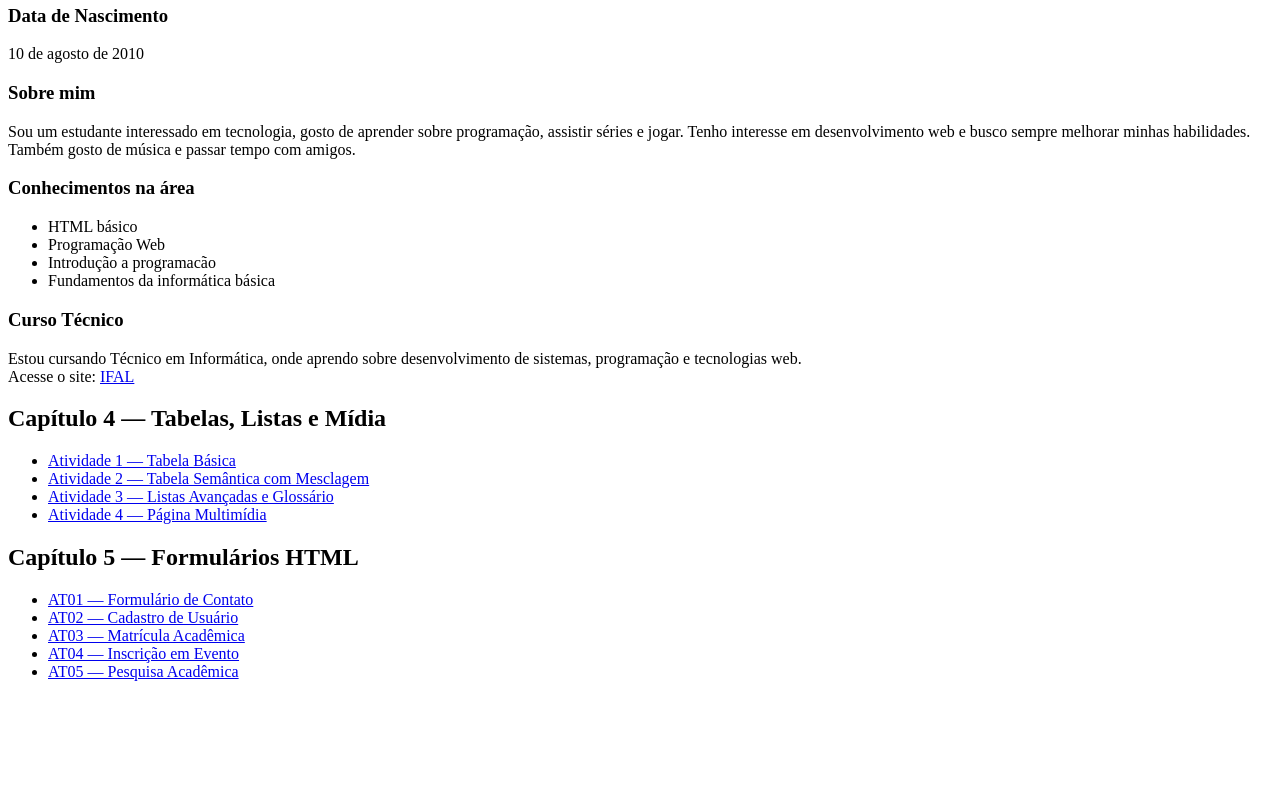
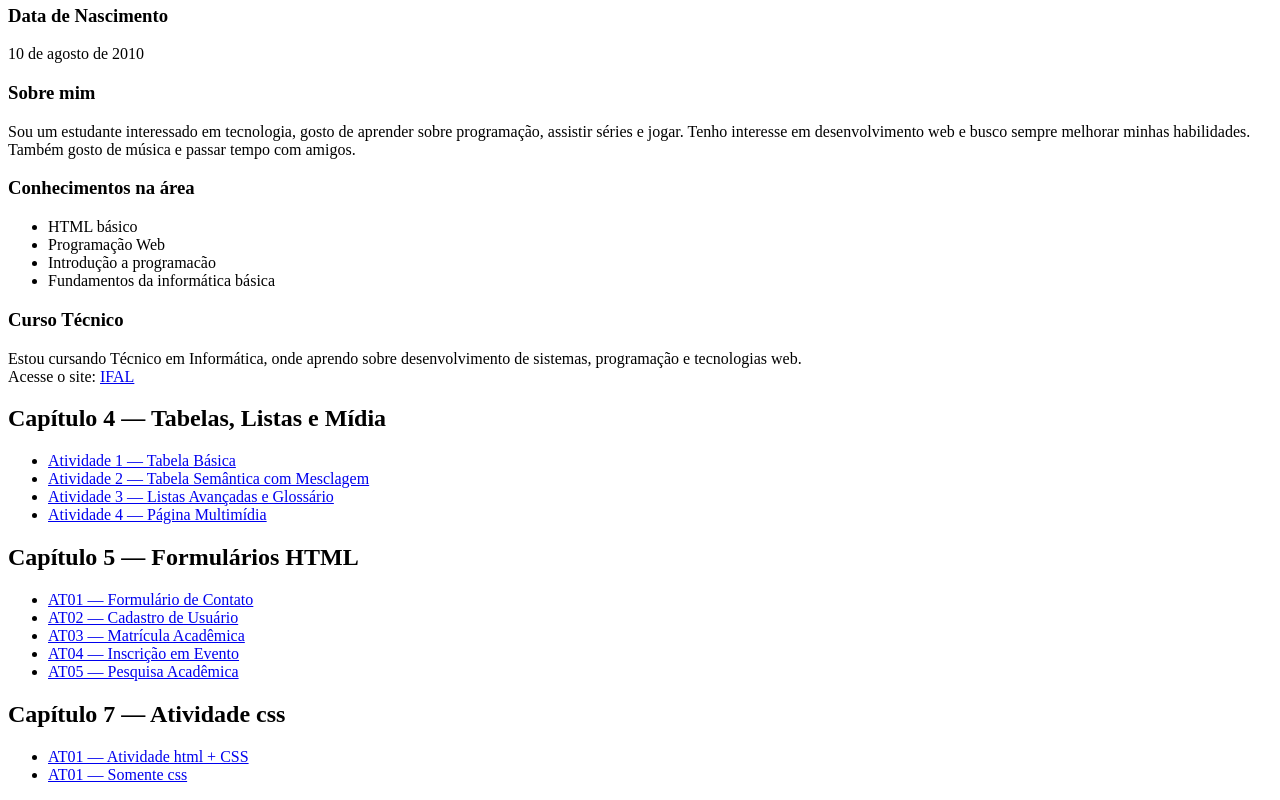
Before and after one commit to Augusto208/Augusto208.github.io, a plain HTML site: page index.html in a window 1280 px wide. Shown: the part 317-1117 px from the top of the page. Before the commit the page ends 1014 px from the top, so only its background shows below. Drawn offline with Linux system fonts and the light colour scheme.

Commit message:
Update index.html

```diff
--- a/index.html
+++ b/index.html
@@ -83,5 +83,15 @@ index.html
  </ul>
  </nav>
 </section>
+    <section>
+ <h2>Capítulo 7 — Atividade css</h2>
+ <nav>
+ <ul>
+<li><a href="cap07/at01.html">AT01  — Atividade html + CSS</a></li>
+     <li><a href="cap07/at01.css">AT01 — Somente css</a></li>
+ </ul>
+ </nav>
+</section>
+
 </body>
 </html>
```
